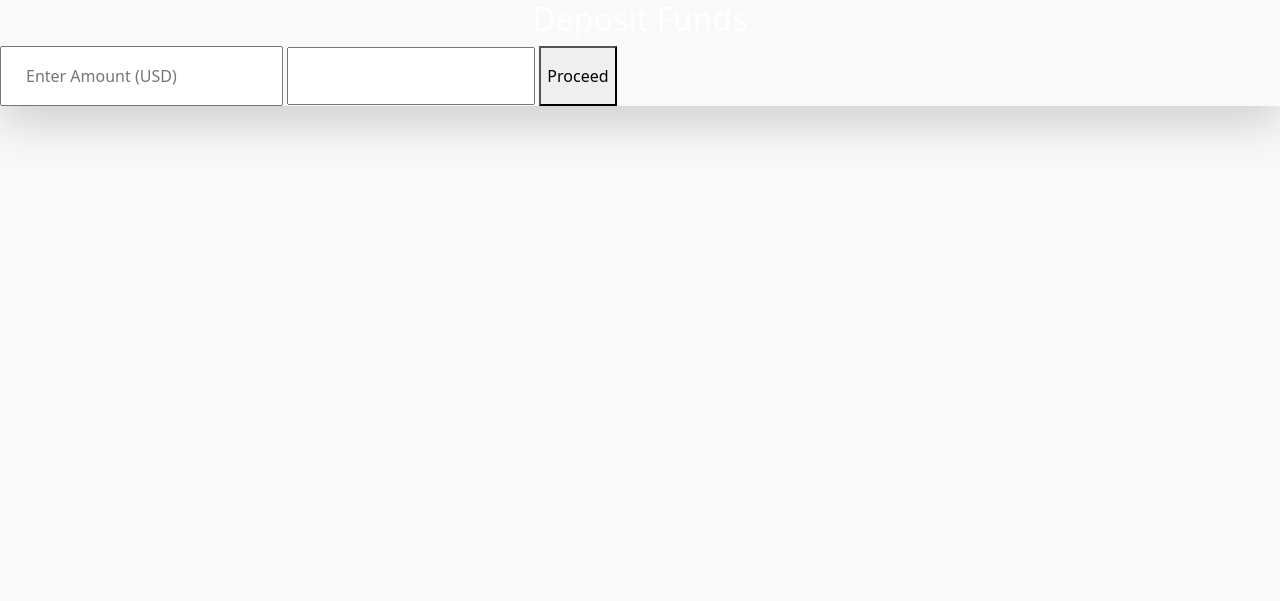
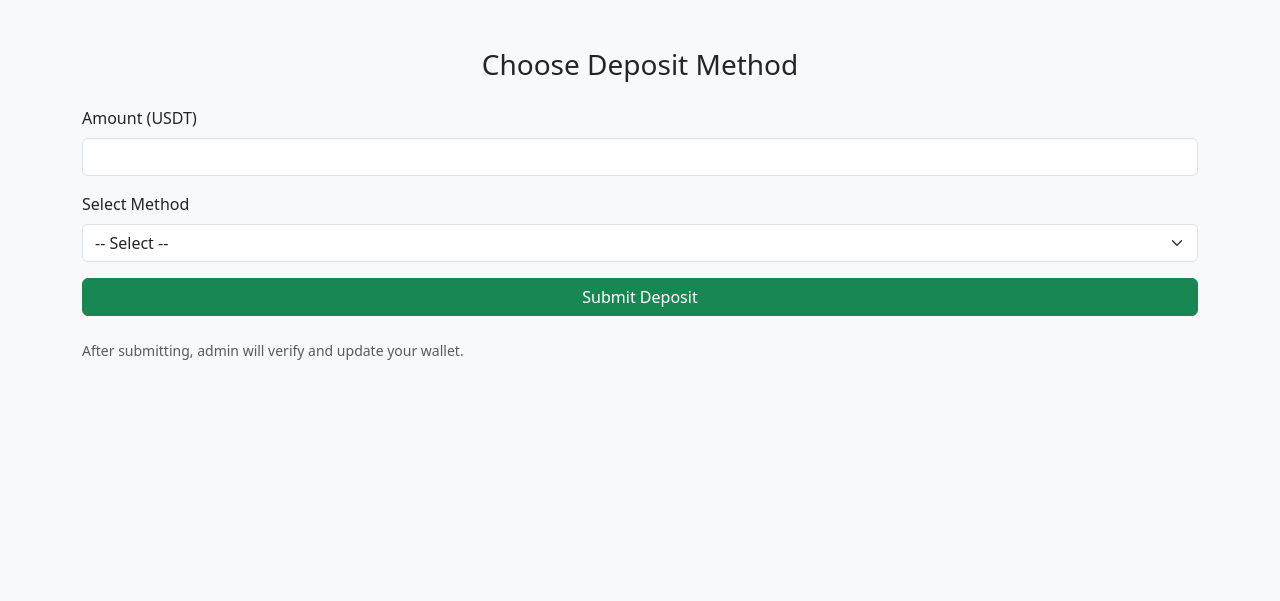
Before and after one commit to vumiiliakonga2-ctrl/-ai-invest-app, a Flask app: page /deposit in a window 1280 px wide. Shown: the top 601 px of the page. Run offline with Flask 3, Linux system fonts and the light colour scheme; the visitor is signed in with stand-in values (Sample User, id 1).

Commit message:
Update deposit.html

```diff
--- a/templates/deposit.html
+++ b/templates/deposit.html
@@ -1,21 +1,37 @@
 {% extends "base.html" %}
-{% block title %}Deposit Funds - AI Crypto Investment{% endblock %}
+{% block title %}Deposit - AI Investment{% endblock %}
 
 {% block content %}
-<div class="min-h-screen bg-gray-900 text-white flex items-center justify-center p-6">
-  <div class="bg-gray-800 p-8 rounded-2xl shadow-lg w-full max-w-lg">
-    <h2 class="text-3xl font-bold text-yellow-400 mb-6 text-center">Deposit Funds</h2>
-    <form method="POST" action="/deposit" class="space-y-5">
-      <input type="number" name="amount" placeholder="Enter Amount (USD)" required class="w-full px-4 py-3 bg-gray-700 rounded-xl text-white placeholder-gray-400" />
-      <select name="method" required class="w-full px-4 py-3 bg-gray-700 rounded-xl text-white">
-        <option value="">Select Payment Method</option>
-        <option value="usdt">USDT (TRC20)</option>
-        <option value="mpesa">M-PESA</option>
-      </select>
-      <button type="submit" class="w-full bg-yellow-400 hover:bg-yellow-500 text-black font-semibold py-3 rounded-xl">
-        Proceed
-      </button>
+<div class="container mt-5">
+    <h3 class="text-center mb-4">Choose Deposit Method</h3>
+
+    {% with messages = get_flashed_messages(with_categories=true) %}
+      {% for category, msg in messages %}
+        <div class="alert alert-{{ category }}">{{ msg }}</div>
+      {% endfor %}
+    {% endwith %}
+
+    <form method="POST" action="{{ url_for('submit_deposit') }}">
+        <div class="mb-3">
+            <label for="amount" class="form-label">Amount (USDT)</label>
+            <input type="number" class="form-control" name="amount" required step="0.01">
+        </div>
+
+        <div class="mb-3">
+            <label for="method" class="form-label">Select Method</label>
+            <select class="form-select" name="method" required>
+                <option value="">-- Select --</option>
+                <option value="USDT (TRC20)">USDT (TRC20)</option>
+                <option value="M-Pesa">M-Pesa</option>
+                <option value="Bank Transfer">Bank Transfer</option>
+            </select>
+        </div>
+
+        <button class="btn btn-success w-100">Submit Deposit</button>
     </form>
-  </div>
+
+    <div class="mt-4 text-muted small">
+        After submitting, admin will verify and update your wallet.
+    </div>
 </div>
 {% endblock %}
```
